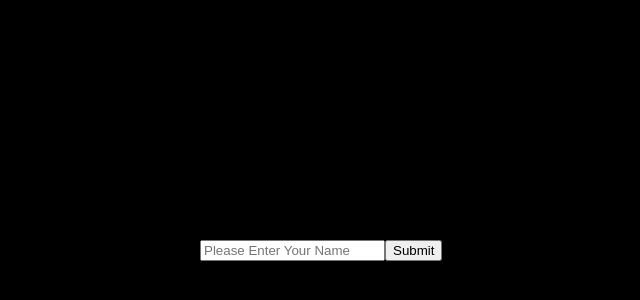
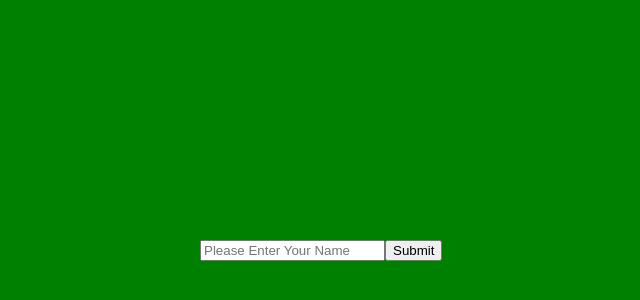
Before and after one commit to chotung/birthday-page, a React (Create React App) app in the folder happy-birthday/: page / in a window 1280 px wide. Shown: the part 110-410 px from the top of the page, without its empty margins (340-980 px from the left). Built offline with nearby package versions, Linux system fonts and the light colour scheme.

Commit message:
Refactored
Added more components and seperated responsibility

```diff
--- a/happy-birthday/src/App.css
+++ b/happy-birthday/src/App.css
@@ -1,6 +1,14 @@
 body {
-  background-color: black;
+  background-color: green;
 }
+.wrapper {
+  position: absolute;
+  width: 100%;
+  height: 100%;
+  top: 0;
+  left: 0;
+}
+
 
 .error {
   color: red;
@@ -16,3 +24,48 @@ body {
   margin-top: -50px;
   margin-left: -100px;
 }
+
+.happy-container {
+  position: absolute;
+  width: 100%;
+  height: 100vh;
+  display: flex;
+  align-items: center;
+  justify-content: center;
+  overflow: hidden;
+  background-color: grey;
+  opacity: 1;
+}
+
+#happy-birthday {
+  font-size: 24pt;
+  height: 100%;
+  width: 100%;
+  text-align: center;
+  color: white;
+  position: absolute;
+  top: 50%;
+  left: 50%;
+  margin-top: -150px;
+  margin-left: -500px;
+}
+
+#happy-birthday h2 {
+  font-size: 20pt;
+  text-align: center;
+  color: white;
+  position: absolute;
+  top: 50%;
+  left: 50%;
+  margin-top: -40px;
+  margin-left: -1200px;
+}
+
+.video-container {
+  overflow: hidden;
+  width: 100%;
+  height: 100vh;
+  position: absolute;
+  top: 0;
+  left: 0;
+}
--- a/happy-birthday/src/App.jsx
+++ b/happy-birthday/src/App.jsx
@@ -1,33 +1,14 @@
 import React, { Component } from "react";
 import "./App.css";
-import Bday from "./components/Bday.jsx"
-
+// import Bday from "./components/Bday.jsx"
+import Login from "./components/Login.jsx"
+import Youtube from "./components/Youtube";
 
 export default class App extends Component {
   state = {
     change: false,
     name: "",
     error: false
-  }
-
-  renderCom = () => {
-    return (
-      <div>
-        <Bday />
-      </div>
-    )
-  }
-
-  renderButton = () => {
-    return (
-      <div className="login">
-        {this.state.error === true ? this.giveError() : null}
-        <form  onSubmit={event => this.clickStart(event)}>
-          <input id="text-box" onChange={this.onChange} type="text" name="name" placeholder="Please Enter Your Name" />
-          <input type="submit" name="submit" />
-        </form>
-      </div>
-    )
   }
 
   onChange = (e) => {
@@ -39,7 +20,7 @@ export default class App extends Component {
   clickStart = (event) => {
     event.preventDefault()
     //check
-    if(this.state.name === "dara"){
+    if(this.state.name === "poop"){
       this.setState(prevState => ({
         ...prevState,
         change:true,
@@ -53,21 +34,12 @@ export default class App extends Component {
     }
   }
 
-  giveError = () => {
-    return  (
-      <span className="error">Error</span>
-    )
-  }
-
-
-
   render() {
-    // console.log(this.state)
     return (
         <div className="wrapper" >
-          {this.state.name === "dara" && this.state.change === true ? this.renderCom():null}
+          {this.state.name === "poop" && this.state.change === true ?<Youtube />:null}
           {/* render birthday if state is dara */}
-          {this.state.change ? null : this.renderButton() }
+          {this.state.change ? null : <Login error={this.state.error}  clickStart={this.clickStart} onChange={this.onChange} /> }
 
         </div>
     )
--- a/happy-birthday/src/components/Bday.jsx
+++ b/happy-birthday/src/components/Bday.jsx
@@ -1,9 +1,8 @@
 //Black background transition HAPPY BIRTHDAY!!!
 // timed transition + onclick transition
 import React, { Component } from 'react'
-import './bday.css'
-import YouTube from 'react-youtube'
-
+// import './bday.css'
+import  Message from './Message.jsx'
 
 export default class Bday extends Component {
   state = {
@@ -12,10 +11,7 @@ export default class Bday extends Component {
   }
 
   componentDidMount(event) {
-    this.timerID = setTimeout(
-      () => this.tick(),
-      3000
-    );
+    this.timerID = setTimeout(() => this.tick(), 0);
   }
 
   componentWillUnmount() {
@@ -33,50 +29,12 @@ export default class Bday extends Component {
   }
 
 
-  showHappy = () => {
-    return (
-      <div id="happy-birthday" onClick={() => this.handleClick()}>
-        Happy Birthday
-      <br></br>
-        みうめ!!!
-       <h2 onClick={() => this.handleClick()}>Click Here</h2>
-      </div>
-    )
-  }
-  _onReady = (event) => {
-    // access to player in all event handlers via event.target
-    // event.target.pauseVideo();
-  }
 
   render() {
-    // console.log(this.state)
-    const opts = {
-      height: '1000rem',
-      width: '100%',
-      playerVars: {
-        autoplay: 1,
-        controls: 0,
-        loop: 1,
-      }
-    };
-
     return (
     <div className="happy-container">
-      {this.state.happy ? this.showHappy() : null}
-       <div className="video-container">
-          <YouTube
-            videoId="iWZmdoY1aTE"
-            opts={opts}
-            onReady={this._onReady}
-          />
-        </div>
-
+      {this.state.happy ? <Message handleClick={this.handleClick}/> : null}
     </div>
     )
   }
 }
-
-//  <iframe width="100%" height="1000px" src="https://www.youtube.com/embed/iWZmdoY1aTE?autoplay=1&controls=0&loop=1" frameBorder="0"
-//         allow="accelerometer; autoplay; encrypted-media; gyroscope; picture-in-picture" allowFullScreen
-//         >
-//         </iframe>
--- /dev/null
+++ b/happy-birthday/src/components/Login.jsx
@@ -0,0 +1,22 @@
+import React from 'react'
+
+const Login = (props) => {
+  return (
+      <div className="login">
+          {props.error === true ? giveError() : null}
+          <form onSubmit={event => props.clickStart(event)}>
+              <input id="text-box" onChange={props.onChange} type="text" name="name" placeholder="Please Enter Your Name" />
+              <input type="submit" name="submit" />
+          </form>
+      </div>
+  )
+}
+
+const giveError = (params) => {
+    return (
+        <span className="error">Error</span>
+    )
+}
+
+
+export default Login
--- /dev/null
+++ b/happy-birthday/src/components/Message.jsx
@@ -0,0 +1,16 @@
+import React from 'react'
+
+const Message = (props) => {
+  return (
+    <div id="happy-birthday" onClick={() => props.handleClick()} >
+
+        <br></br>
+        Click Here
+    </div>
+  )
+}
+
+export default Message
+// Happy Birthday
+  // < br ></br >
+    // みうめ!!!
--- /dev/null
+++ b/happy-birthday/src/components/Youtube.jsx
@@ -0,0 +1,23 @@
+import React from "react";
+import YouTube from "react-youtube";
+import Bday from "./Bday.jsx"
+const Youtube = () => {
+  return (
+    <div className="video-container">
+      <Bday />
+      <YouTube videoId="iWZmdoY1aTE" opts={opts} />
+    </div>
+  );
+};
+
+const opts = {
+  height: "100%",
+  width: "100%",
+  playerVars: {
+    autoplay: 1,
+    controls: 0,
+    loop: 1
+  }
+};
+
+export default Youtube;
--- a/happy-birthday/src/components/bday.css
+++ /dev/null
@@ -1,39 +0,0 @@
-.happy-container {
-  position: relative;
-  width: 100%;
-  height: 100vh;
-  display: flex;
-  align-items: center;
-  justify-content: center;
-  overflow: hidden;
-}
-
-#happy-birthday {
-  font-size: 124pt;
-  text-align: center;
-  color: white;
-  position: absolute;
-  top: 50%;
-  left: 50%;
-  margin-top: -150px;
-  margin-left: -500px;
-  z-index: 1;
-}
-
-#happy-birthday h2 {
-  font-size: 100pt;
-  text-align: center;
-  color: white;
-  position: relative;
-  top: 50%;
-  left: 50%;
-  margin-top: -40px;
-  margin-left: -1200px;
-}
-
-.video-container {
-  width: 100%;
-  position: absolute;
-  top: 0;
-  left: 0;
-}
```
